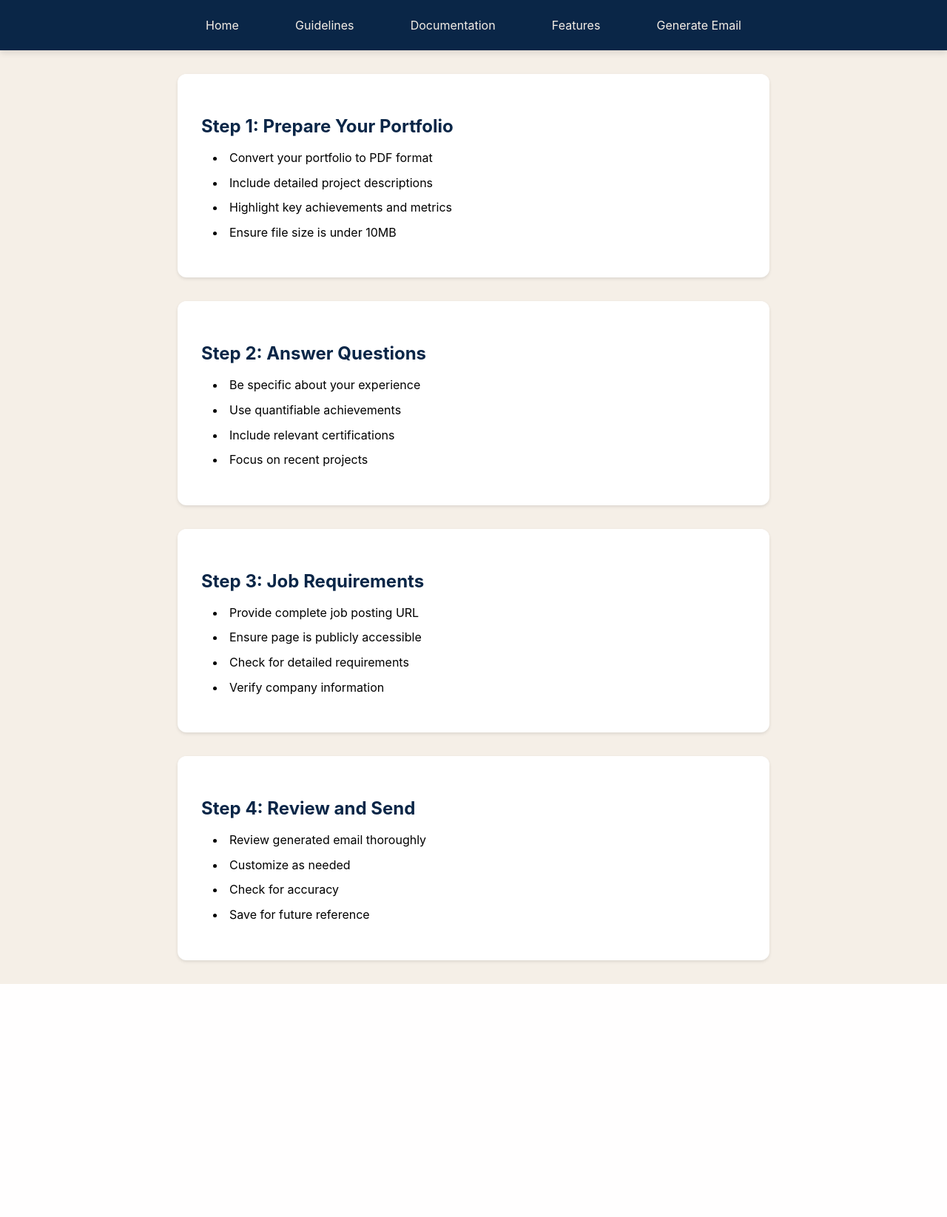
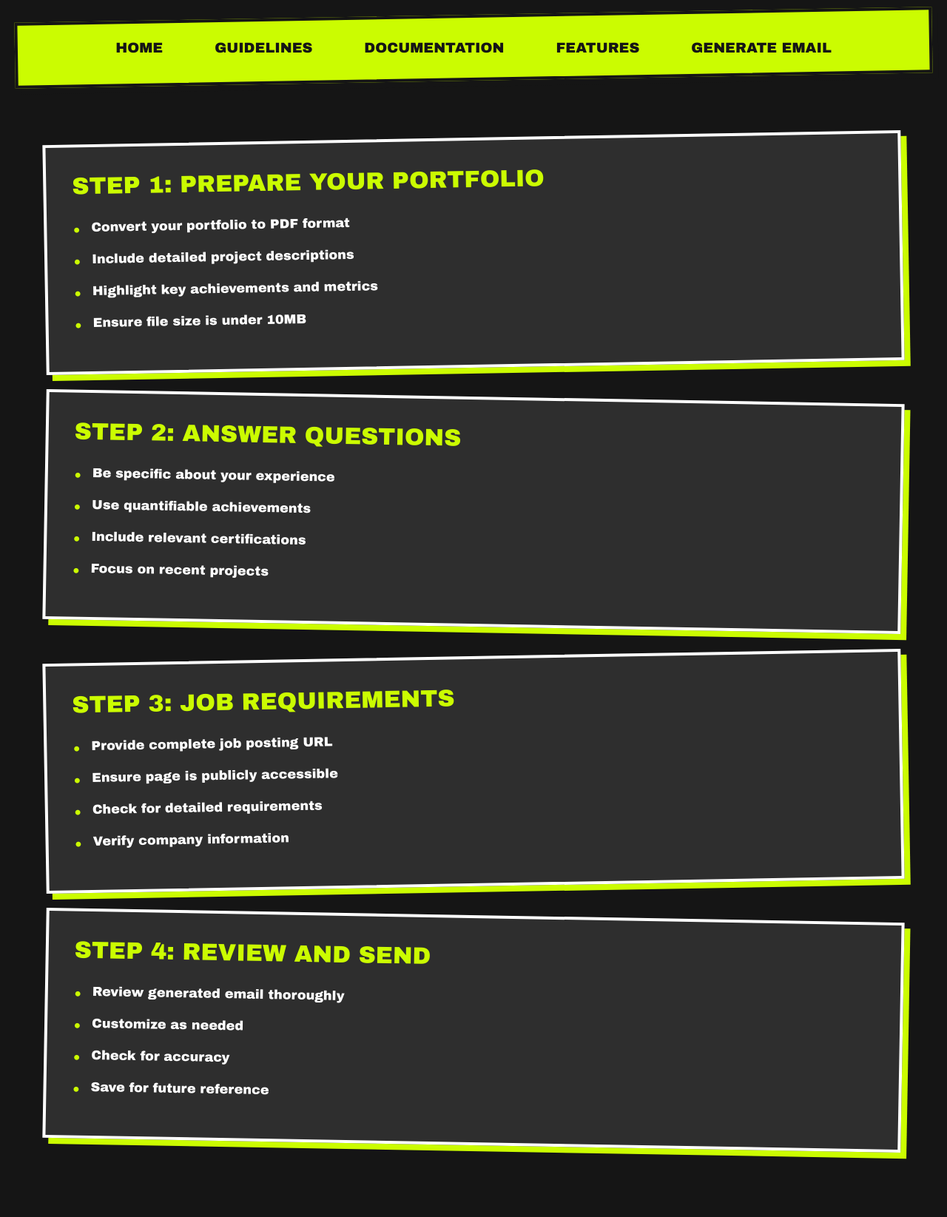
Before and after one commit to Adiiiicodes/Cold_email_Pro, a Flask app: page /guidelines in a window 1280 px wide. Shown: the whole page at 74% size. Before the commit the page ends 1330 px from the top, so only its background shows below. Run offline with Flask 3, Linux system fonts and the light colour scheme.

Commit message:
Update guidelines.css

```diff
--- a/static/css/guidelines.css
+++ b/static/css/guidelines.css
@@ -1,63 +1,187 @@
-:root {
-    --primary: #0A2647;
-    --secondary: #F5EFE7;
+* {
+    margin: 0;
+    padding: 0;
+    box-sizing: border-box;
+    font-family: 'Arial Black', 'Helvetica Bold', sans-serif;
 }
 
 body {
-    font-family: 'Inter', sans-serif;
-    background: var(--secondary);
-    margin: 0;
-    padding: 0;
+    background: #151515;
+    min-height: 100vh;
+    padding: clamp(10px, 2vw, 20px);
+    cursor: default;
+    overflow-x: hidden;
 }
 
 .nav {
-    background: var(--primary);
-    padding: 1rem;
-    box-shadow: 0 4px 8px rgba(0,0,0,0.1);
+    background: #CBFC01;
+    padding: clamp(15px, 3vw, 20px);
+    margin-bottom: clamp(20px, 4vw, 40px);
+    border: 4px solid #151515;
+    box-shadow: 8px 8px 0px #151515;
+    position: relative;
+    transform: rotate(-1deg);
+    width: 100%;
 }
 
 .nav-links {
     display: flex;
-    justify-content: space-around;
-    max-width: 800px;
+    justify-content: center;
+    gap: clamp(15px, 3vw, 30px);
+    transform: rotate(1deg);
+    flex-wrap: wrap;
+}
+
+.nav-links a {
+    color: #151515;
+    text-decoration: none;
+    font-weight: 900;
+    font-size: clamp(1rem, 2vw, 1.2rem);
+    padding: 10px 20px;
+    transition: transform 0.2s;
+    text-transform: uppercase;
+    white-space: nowrap;
+}
+
+.nav-links a:hover {
+    transform: translateY(-5px);
+    background: #151515;
+    color: #CBFC01;
+}
+
+.hero {
+    background: #2E2E2E;
+    padding: clamp(30px, 5vw, 60px) clamp(20px, 4vw, 40px);
+    margin: clamp(30px, 5vw, 60px) clamp(10px, 2vw, 20px);
+    border: 4px solid #FFFFFF;
+    box-shadow: 12px 12px 0px #CBFC01;
+    transform: rotate(1deg);
+    overflow: hidden;
+}
+
+.hero-content {
+    transform: rotate(-1deg);
+    max-width: 1200px;
     margin: 0 auto;
 }
 
-.nav-links a {
-    color: var(--secondary);
-    text-decoration: none;
-    padding: 0.5rem 1rem;
-    border-radius: 8px;
+.hero h1 {
+    color: #CBFC01;
+    font-size: clamp(2rem, 6vw, 4rem);
+    margin-bottom: clamp(15px, 3vw, 20px);
+    line-height: 1.2;
+    text-transform: uppercase;
+    position: relative;
+    display: inline-block;
+}
+
+.hero p {
+    color: #FFFFFF;
+    font-size: clamp(1.1rem, 3vw, 1.5rem);
+    margin-bottom: clamp(10px, 2vw, 20px);
+    max-width: 800px;
 }
 
 .guidelines-container {
-    max-width: 800px;
-    margin: 2rem auto;
-    padding: 0 1rem;
+    max-width: 1200px;
+    margin: clamp(40px, 6vw, 80px) auto;
+    padding: 0 clamp(10px, 2vw, 20px);
 }
 
 .step-card {
-    background: white;
-    margin-bottom: 2rem;
-    padding: 2rem;
-    border-radius: 12px;
-    box-shadow:
-        0 2px 4px rgba(0,0,0,0.1),
-        inset 0 1px 1px rgba(255,255,255,0.9);
+    background: #2E2E2E;
+    margin-bottom: clamp(30px, 4vw, 40px);
+    padding: clamp(25px, 4vw, 35px);
+    border: 4px solid #FFFFFF;
+    box-shadow: 8px 8px 0px #CBFC01;
+    transition: transform 0.2s;
+    position: relative;
+}
+
+.step-card:nth-child(odd) {
+    transform: rotate(-1deg);
+}
+
+.step-card:nth-child(even) {
+    transform: rotate(1deg);
+}
+
+.step-card:hover {
+    transform: translateY(-5px) rotate(0deg);
 }
 
 .step-card h3 {
-    color: var(--primary);
-    margin-bottom: 1rem;
-    font-size: 1.5rem;
+    color: #CBFC01;
+    margin-bottom: clamp(15px, 3vw, 25px);
+    font-size: clamp(1.5rem, 3vw, 2rem);
+    text-transform: uppercase;
 }
 
 .step-card ul {
-    list-style-position: inside;
-    padding-left: 1rem;
+    list-style: none;
 }
 
 .step-card li {
-    margin-bottom: 0.5rem;
+    color: #FFFFFF;
+    margin-bottom: clamp(10px, 2vw, 15px);
+    font-size: clamp(1rem, 2vw, 1.1rem);
     line-height: 1.6;
+    padding-left: 25px;
+    position: relative;
 }
+
+.step-card li:before {
+    content: "•";
+    color: #CBFC01;
+    position: absolute;
+    left: 0;
+    font-size: 1.2em;
+}
+
+@media (max-width: 768px) {
+    .nav-links {
+        flex-direction: column;
+        align-items: center;
+        text-align: center;
+    }
+
+    .nav-links a {
+        width: 100%;
+        padding: 15px;
+    }
+
+    .hero {
+        margin: 30px 10px;
+        padding: 30px 20px;
+    }
+
+    .step-card {
+        transform: none !important;
+    }
+
+    .step-card:hover {
+        transform: translateY(-5px) !important;
+    }
+}
+
+@media (max-width: 480px) {
+    .hero h1 {
+        font-size: 2rem;
+    }
+
+    .hero p {
+        font-size: 1.1rem;
+    }
+}
+
+@media (min-width: 2000px) {
+    .hero-content, .guidelines-container {
+        max-width: 1800px;
+    }
+}
+
+@media (prefers-reduced-motion: reduce) {
+    .step-card, .nav-links a {
+        transition: none;
+    }
+}
```
